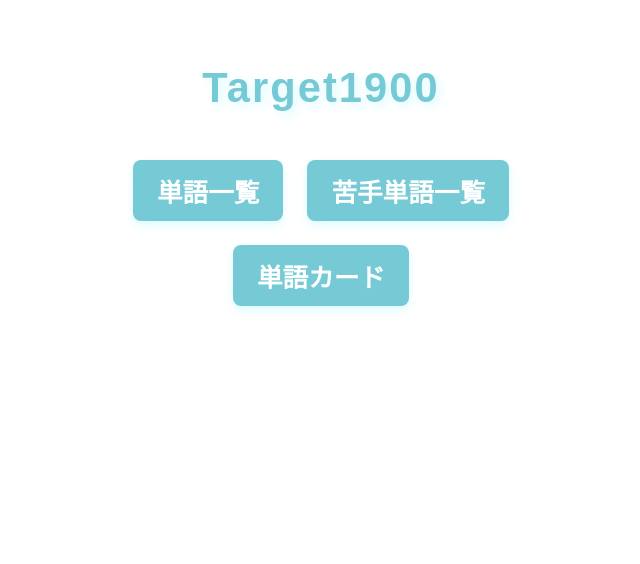
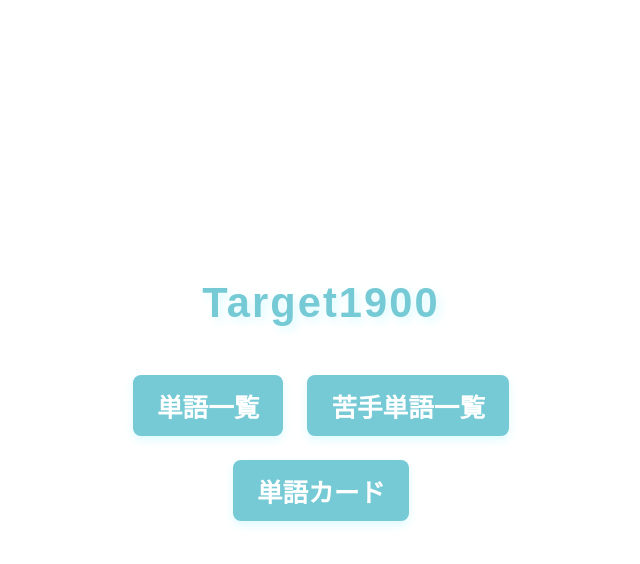
Before and after one commit to chikuwa-ah/target1900_cache_test, a plain HTML site: page index.html in a window 1280 px wide. Shown: the whole page, without its empty margins (319-959 px from the left). Drawn offline with Linux system fonts and the light colour scheme.

Commit message:
最終手段part2

```diff
--- a/registration.js
+++ b/registration.js
@@ -5,3 +5,10 @@ if ('serviceWorker' in navigator) {
             .catch(err => console.error('Service Worker registration failed:', err));
     });
 }
+
+function fixViewportHeight() {
+    const vh = window.innerHeight * 0.01;
+    document.documentElement.style.setProperty('--vh', `${vh}px`);
+}
+window.addEventListener('resize', fixViewportHeight);
+window.addEventListener('load', fixViewportHeight);
--- a/style/index.css
+++ b/style/index.css
@@ -2,7 +2,7 @@ body {
     display: flex;
     flex-direction: column;
     justify-content: center;
-    min-height: 100%;
+    min-height: 100vh;
     padding: 2rem;
-    overflow: hidden;
+    overflow-x: hidden;
 }
--- a/style/style.css
+++ b/style/style.css
@@ -22,6 +22,9 @@ html, body {
     }
 }
 
+body {
+    min-height: calc(var(--vh, 1vh) * 100);
+}
 
 header {
     margin-bottom: 3rem;
```
